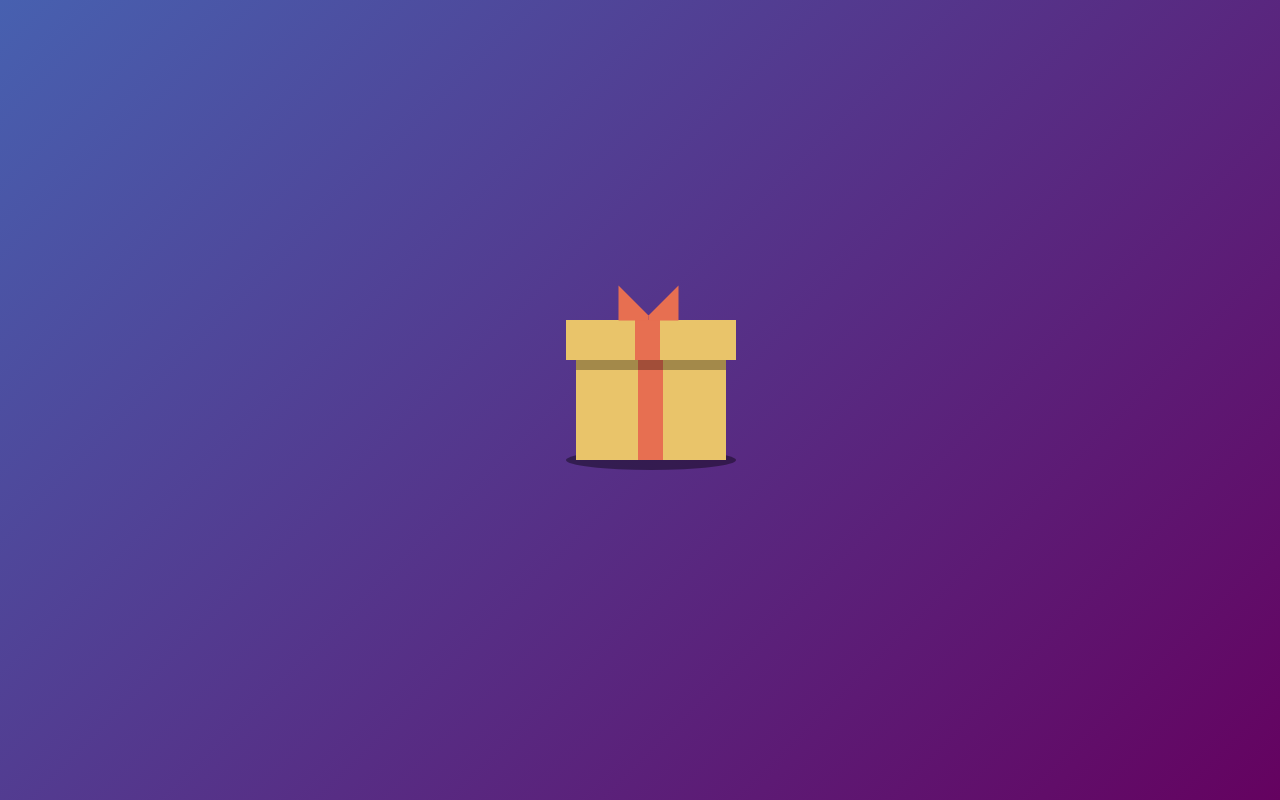
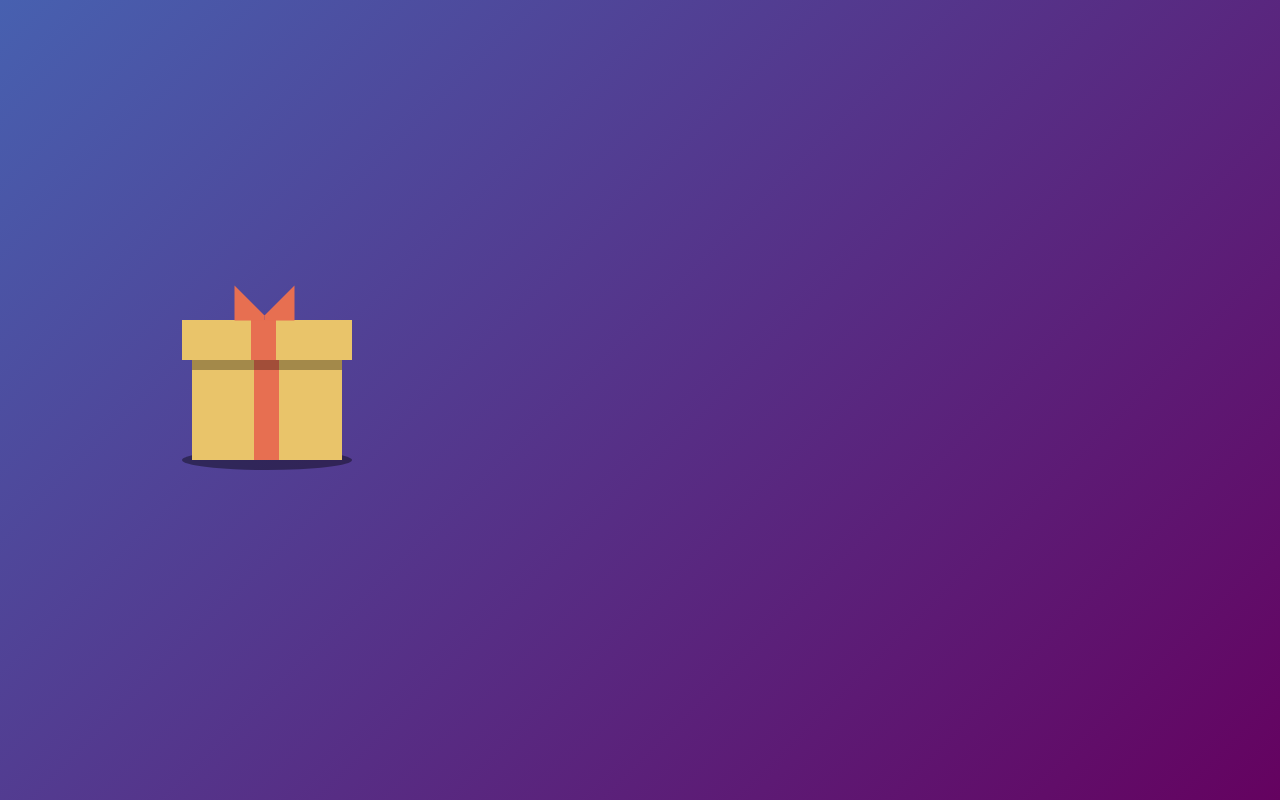
Before and after one commit to mandscode/surpriseBox, a React (Create React App) app: page / in a window 1280 px wide. Built offline with nearby package versions, Linux system fonts and the light colour scheme.

Commit message:
position fix

```diff
--- a/public/assets/styles/css/styles.css
+++ b/public/assets/styles/css/styles.css
@@ -208,7 +208,7 @@ body {
 .mystery__container {
   position: absolute;
   top: 45%;
-  left: 45%;
+  left: 15%;
 }
 .mystery__box {
   position: relative;
@@ -287,7 +287,7 @@ body {
   position: absolute;
   display: none;
   top: -15px;
-  z-index: -2;
+  z-index: 0;
   left: 40px;
 }
 .mystery__box .surprise .spark1, .mystery__box .surprise .spark2, .mystery__box .surprise .spark3, .mystery__box .surprise .spark4, .mystery__box .surprise .spark5, .mystery__box .surprise .spark6 {
--- a/public/assets/styles/sass/components/_active-section.scss
+++ b/public/assets/styles/sass/components/_active-section.scss
@@ -2,7 +2,7 @@
     &__container {
         position: absolute;
         top: 45%;
-        left: 45%;
+        left: 15%;
     }
 
     &__box {
@@ -95,7 +95,7 @@
                 position: absolute;
                 display: none;
                 top:-15px;
-                z-index:-2;
+                z-index: 0;
                 left:40px;
             }
 
@@ -211,6 +211,8 @@
     }
 }
 
+// keyframes
+
 @keyframes fire3 {
     100% {
         transform:translateX(20px) translateY(-93px);
```
Also changed, not shown: public/assets/styles/css/styles.min.css, 2 other files (tests, documents, lock files or other folders).
